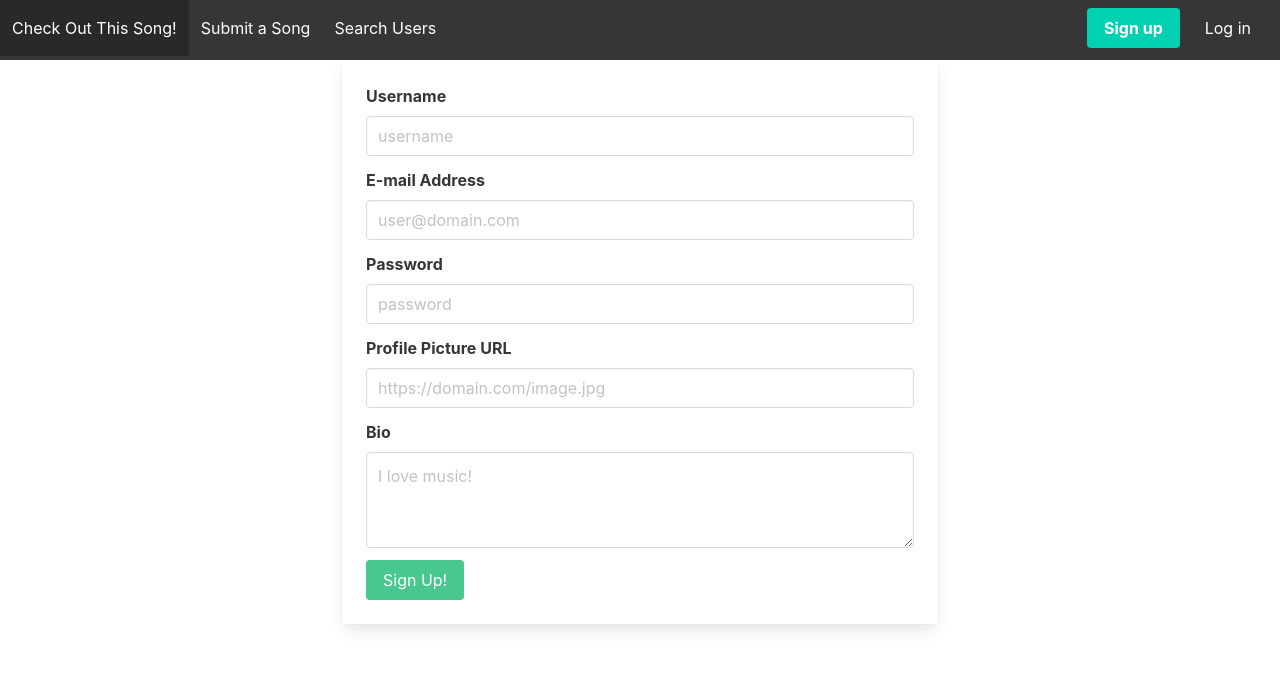
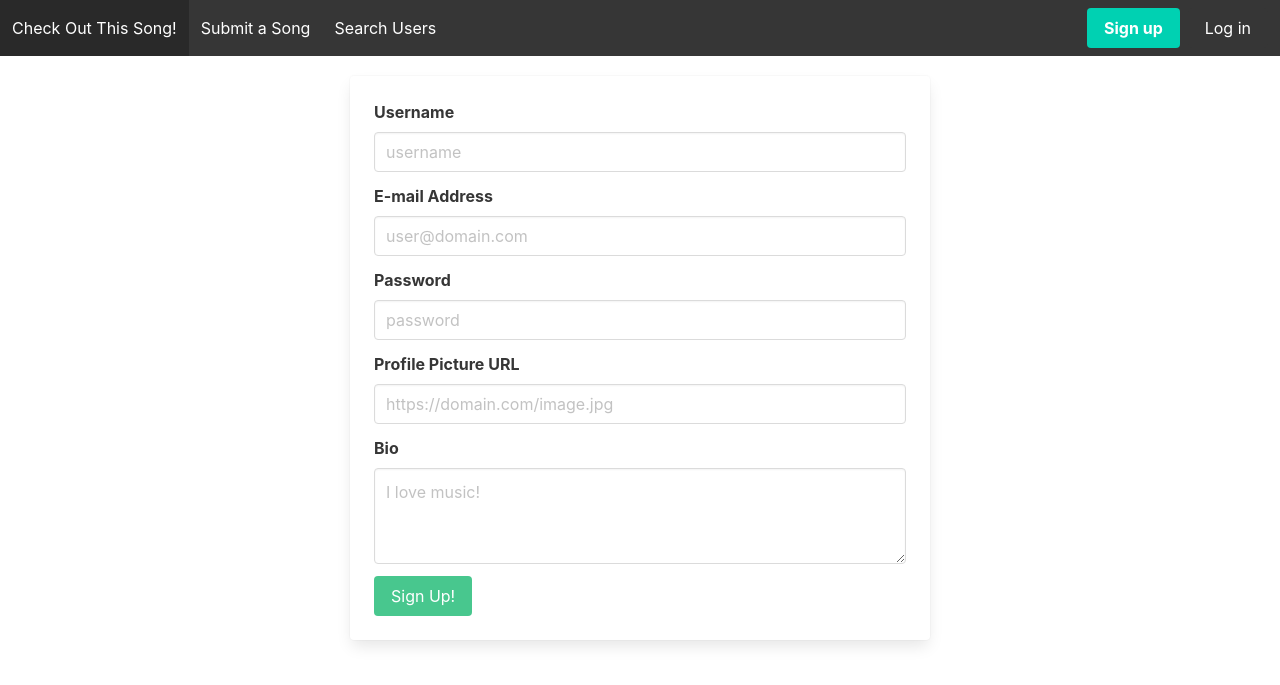
Before and after one commit to dixls/check-out-this-song, a Flask app: page /signup in a window 1280 px wide. Shown: the top 685 px of the page. Run offline with Flask 2, Linux system fonts and the light colour scheme; some libraries are stand-ins or nearby versions.

Commit message:
ui tweaks

```diff
--- a/app/templates/nav.html
+++ b/app/templates/nav.html
@@ -1,4 +1,4 @@
-<nav class="navbar is-dark pb-1" role="navigation" aria-label="main navigation">
+<nav class="navbar is-dark mb-3" role="navigation" aria-label="main navigation">
     <div class="navbar-brand">
       <a class="navbar-item" href="/">
         Check Out This Song!
--- a/app/templates/signup.html
+++ b/app/templates/signup.html
@@ -3,7 +3,7 @@
 {% block content %}
 <div class="columns is-tablet is-centered">
     <div class="column is-half">
-        <div class="card">
+        <div class="card m-2">
             <div class="card-content">
                 <form method="POST">
                     <div class="field">
```
